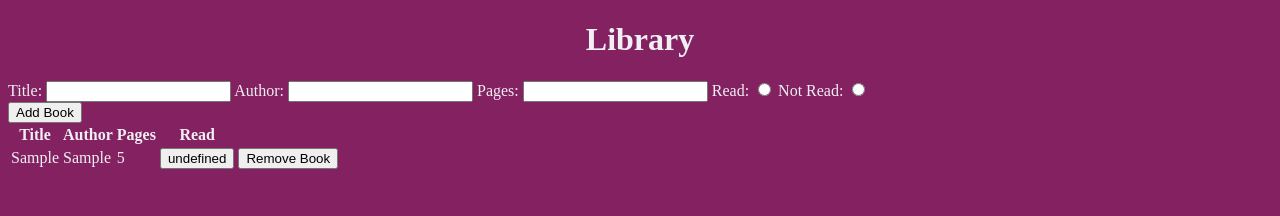
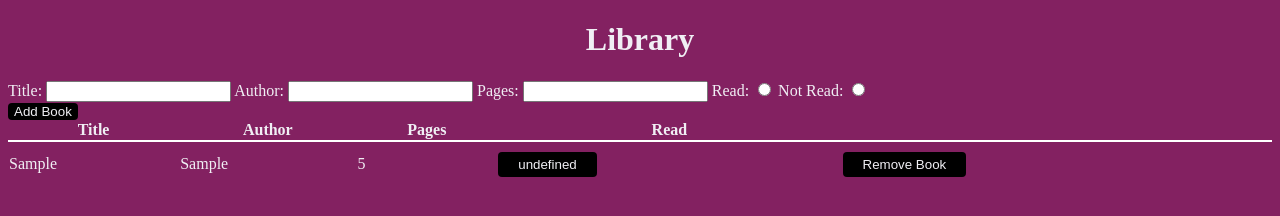
Before and after one commit to kieranlewis/library, a plain HTML site: page index.html in a window 1280 px wide. Both pictures are taken after typing "Sample", "Sample", "5" into the empty fields and a click on the button "Add Book". Drawn offline with Linux system fonts and the light colour scheme; a web font is replaced by a local one.

Commit message:
Styled buttons and table

```diff
--- a/style.css
+++ b/style.css
@@ -14,4 +14,29 @@ form {
 
 table {
     color: #F0EFF4;
+    width: 100%;
+    border-collapse: collapse;
 }
+
+table td {
+    border-top: 2px solid white;
+    padding-top: 10px;
+    padding-bottom: 10px;
+}
+
+table button {
+    padding: 5px 20px 5px 20px;
+}
+
+button {
+    background-color: #000000;
+    color: #F0EFF4;
+    border-radius: 4px;
+    border: none;
+    transition-duration: 0.4s;
+}
+
+button:hover {
+    background-color:#F0EFF4;
+    color: black;
+}
```
